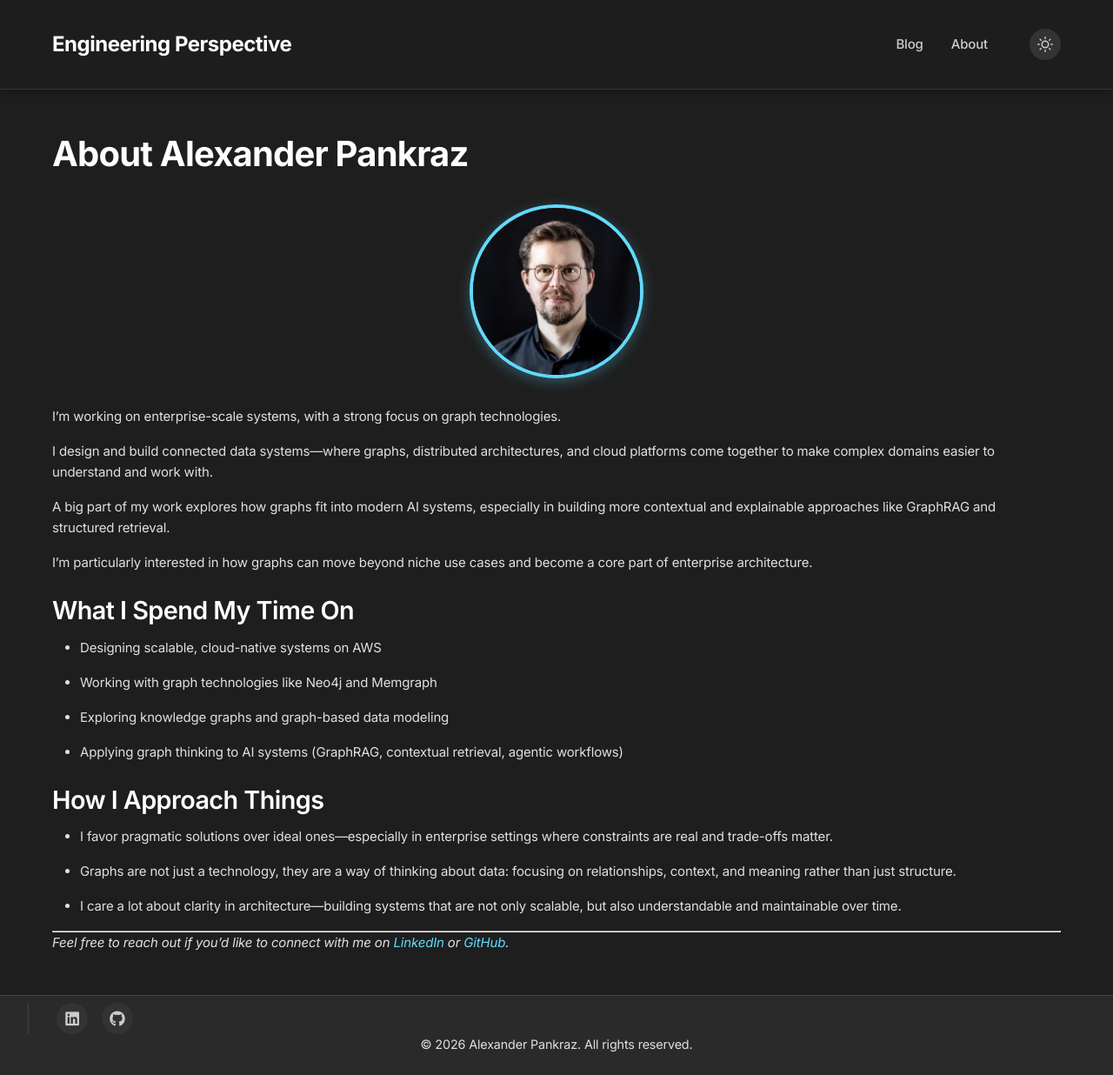
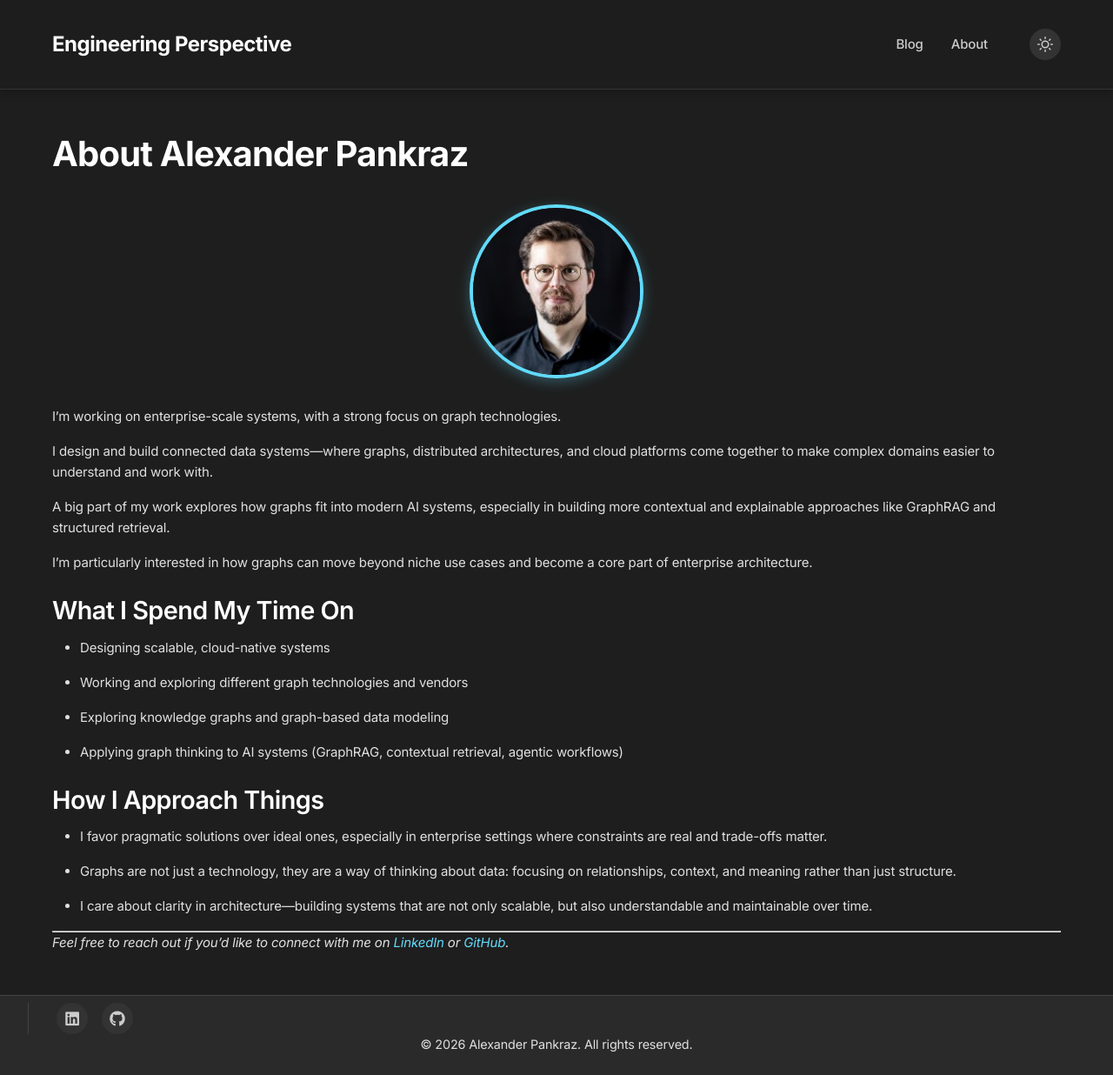
Before and after one commit to alexpankraz/alexpankraz.github.io, a Jekyll site: the page built from about.md, in a window 1280 px wide and 1236 px high. Shown: the whole window at 87% size. Built offline with Jekyll 4.4.1, drawn with Linux system fonts in a browser that asks for light colours.

Commit message:
Update about.md

```diff
--- a/about.md
+++ b/about.md
@@ -19,9 +19,9 @@ I’m particularly interested in how graphs can move beyond niche use cases and
 
 ## What I Spend My Time On
 
-- Designing scalable, cloud-native systems on AWS
+- Designing scalable, cloud-native systems
 
-- Working with graph technologies like Neo4j and Memgraph
+- Working and exploring different graph technologies and vendors
 
 - Exploring knowledge graphs and graph-based data modeling
 
@@ -29,11 +29,11 @@ I’m particularly interested in how graphs can move beyond niche use cases and
 
 ## How I Approach Things
 
-- I favor pragmatic solutions over ideal ones—especially in enterprise settings where constraints are real and trade-offs matter.
+- I favor pragmatic solutions over ideal ones, especially in enterprise settings where constraints are real and trade-offs matter.
 
 - Graphs are not just a technology, they are a way of thinking about data: focusing on relationships, context, and meaning rather than just structure.
 
-- I care a lot about clarity in architecture—building systems that are not only scalable, but also understandable and maintainable over time.
+- I care about clarity in architecture—building systems that are not only scalable, but also understandable and maintainable over time.
 
 ---
 
```
